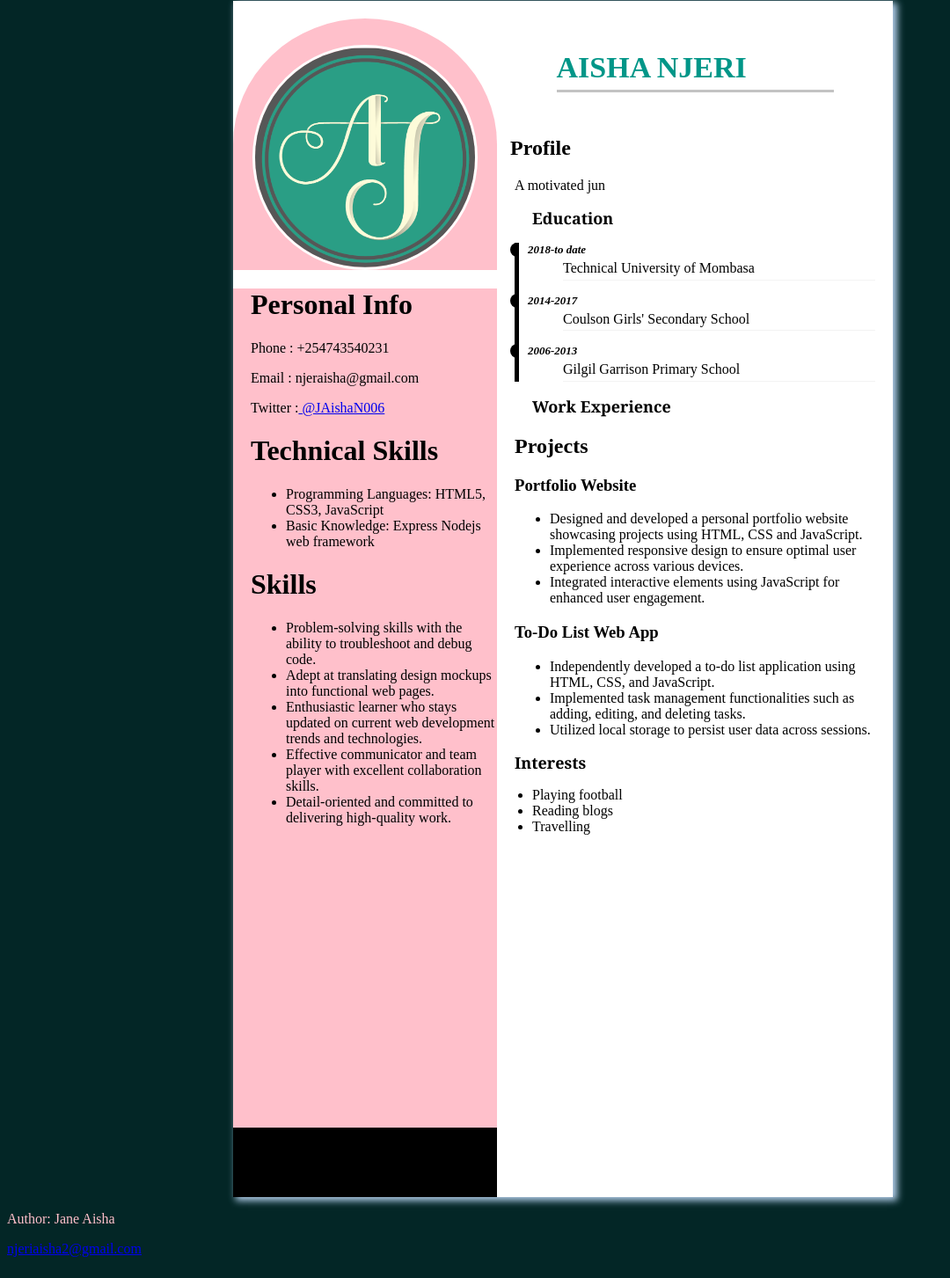
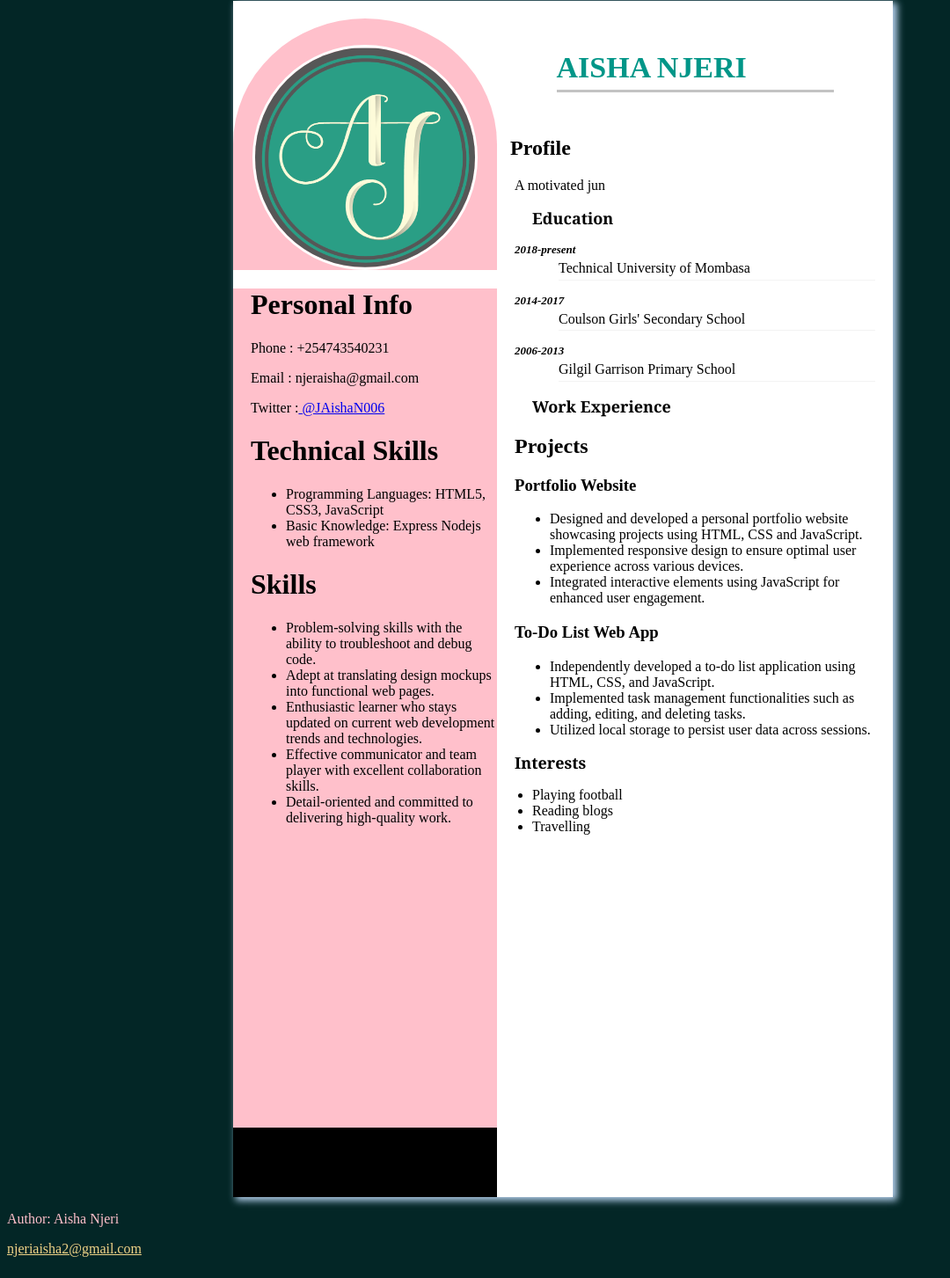
Before and after one commit to aisha006/resume_html, a plain HTML site: page index.html in a window 1280 px wide. Shown: the part 7-1460 px from the top of the page at 88% size, without its empty margins (0-1080 px from the left). Drawn offline with Linux system fonts and the light colour scheme.

Commit message:
made some changes

```diff
--- a/index.html
+++ b/index.html
@@ -51,7 +51,7 @@
 			<div class="education">
 				<h1 class="headers">Education</h1>
 				<dl>
-					<dt>2018-to date</dt>
+					<dt>2018-present</dt>
 					<dd>Technical University of Mombasa</dd>
 					<dt>2014-2017</dt>
 					<dd>Coulson Girls' Secondary School</dd>
@@ -91,8 +91,8 @@
 
 	<script src="javascript/animation.js"></script>
 	<footer class="footer">
-		<p>Author: Jane Aisha</p>
-		<p><a href="mailto:njeriaisha@gmail.com">njeriaisha2@gmail.com</a></p>
+		<p>Author: Aisha Njeri</p>
+		<p ><a href="mailto:njeriaisha@gmail.com" style="color: rgb(241, 211, 135);" >njeriaisha2@gmail.com</a></p>
 	</footer>
 </body>
 
--- a/styles/main.css
+++ b/styles/main.css
@@ -1,7 +1,3 @@
-clamp(clamp(100%/(N + 1) + 0.1%, (W1 - 100vw)*1000,100%/(M + 1) + 0.1%), (W2 - 100vw)*1000, 100%)
-
-
-
 
 html {
     font-family: 'Times New Roman', Times, serif;
@@ -111,7 +107,7 @@ div.h1{
 	border-bottom-width: 5px;
 }
 dl {
-	border-left: 5px solid #000;
+	/*border-left: 5px solid #000;*/
 	padding-left: 10px;
 }
 
@@ -120,9 +116,9 @@ dl > dt {
 	font-size: 13px;
 	font-weight: bold;
 	font-style: italic;
-	list-style-type: disc;
+	/*list-style-type: disc;
 	border-left: 10px solid #000;
-	border-radius: 25px;
+	border-radius: 25px;*/
 	margin-left: -20px;
 	padding-left: 10px;
 }
```
